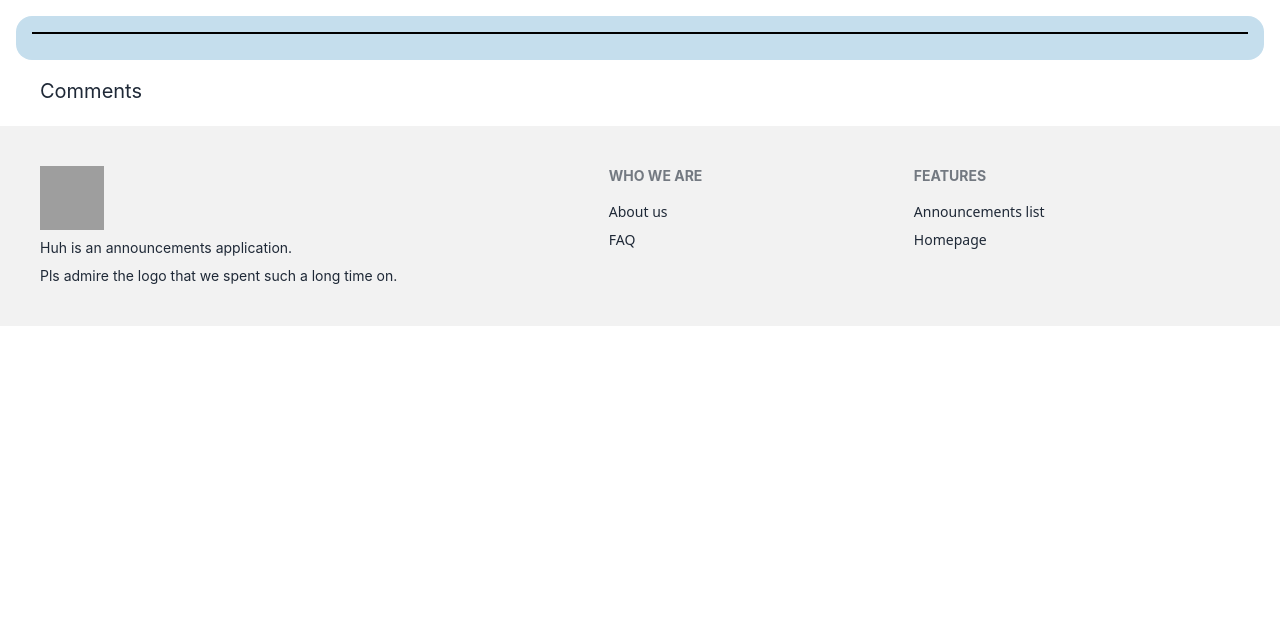
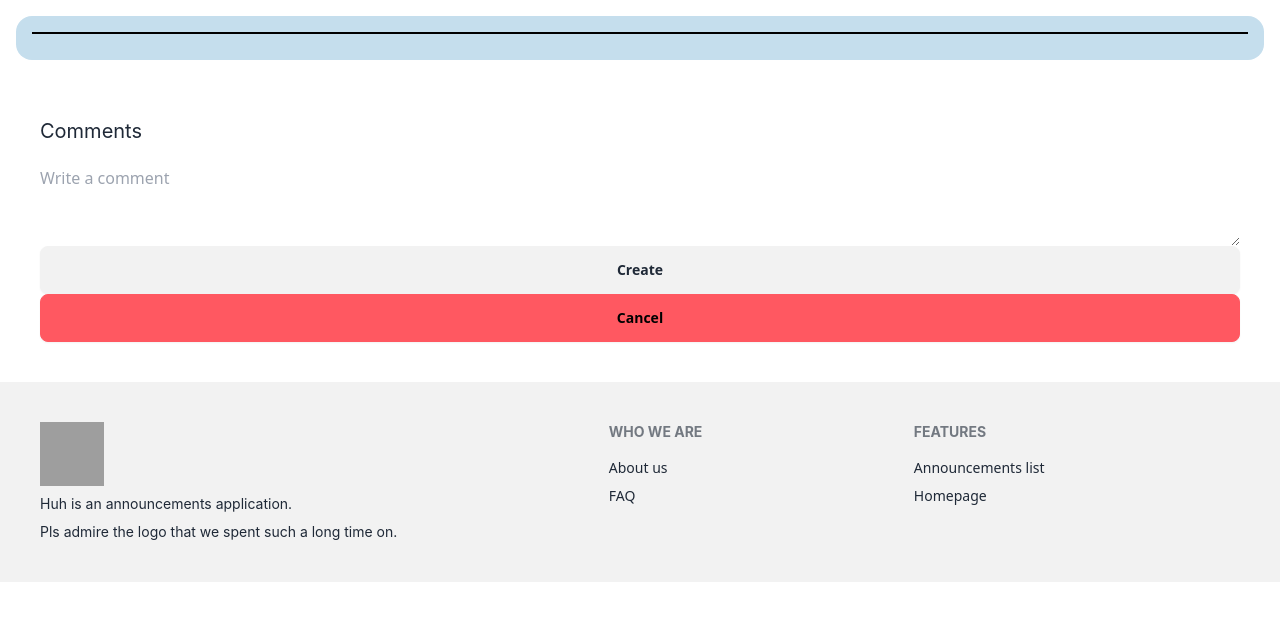
Before and after one commit to psq21/huh, a Flask app: template huh/templates/oneAnn.html in a window 1280 px wide. Shown: the part 64-685 px from the top of the page. Run offline with Flask 3, Linux system fonts and the light colour scheme; the template is opened without the code that fills it, so the values that code supplies are empty; some libraries are stand-ins or nearby versions; grey boxes are pictures that could not be loaded.

Commit message:
feat: create comments

```diff
--- a/huh/static/oneAnn.css
+++ b/huh/static/oneAnn.css
@@ -50,6 +50,6 @@
 
 #commHeader {
     font-size: 20px;
-    margin-left: 2em;
+
     margin-bottom: 1em;
 }
--- a/huh/templates/oneAnn.html
+++ b/huh/templates/oneAnn.html
@@ -7,8 +7,44 @@
 {% endblock %}
 {% block content %}
     {{ announcement(ann.annID, ann.title, ann.name, ann.timestamp, attachments, ann.content, ann.allowed_edit) }}
-    <h1 id="commHeader">Comments</h1>
+    <div class="flex flex-col p-10">
+      <h1 id="commHeader">Comments</h1>
+      <textarea id="comment" class="w-full h-20" placeholder="Write a comment" ></textarea>
+      <button class="btn create-button">Create</button>
+      <button class="btn btn-error cancel-button">Cancel</button>
+    </div>
+
     {% for comm in comments %}
         {{ comment(comm.rowid, comm.name, comm.content, comm.timestamp, comm.allowed_edit) }}
     {% endfor %}
+
+    <div class="collapse annid">{{ann.annID}}</div>
+    <script>
+      document.querySelector('.create-button').addEventListener('click', () => {
+        const comment = document.querySelector('#comment').value
+        const id = document.querySelector('.annid').innerText
+        console.log(id, document.querySelector('.annid').innerHTML, comment)
+        createComment(id, comment)
+
+      })
+
+      document.querySelector('.cancel-button').addEventListener('click', () => {
+        document.querySelector('#comment').value = ''
+      })
+
+
+      function createComment(id, content) {
+        const fd = new FormData()
+        fd.append('content', content)
+        fd.append('announcement_id', id)
+
+        // returns 204
+        fetch('/comment/create', {
+          method: 'POST',
+          body: fd
+        }).then(() => {
+          window.location.reload()
+        })
+      }
+    </script>
 {% endblock %}
```
